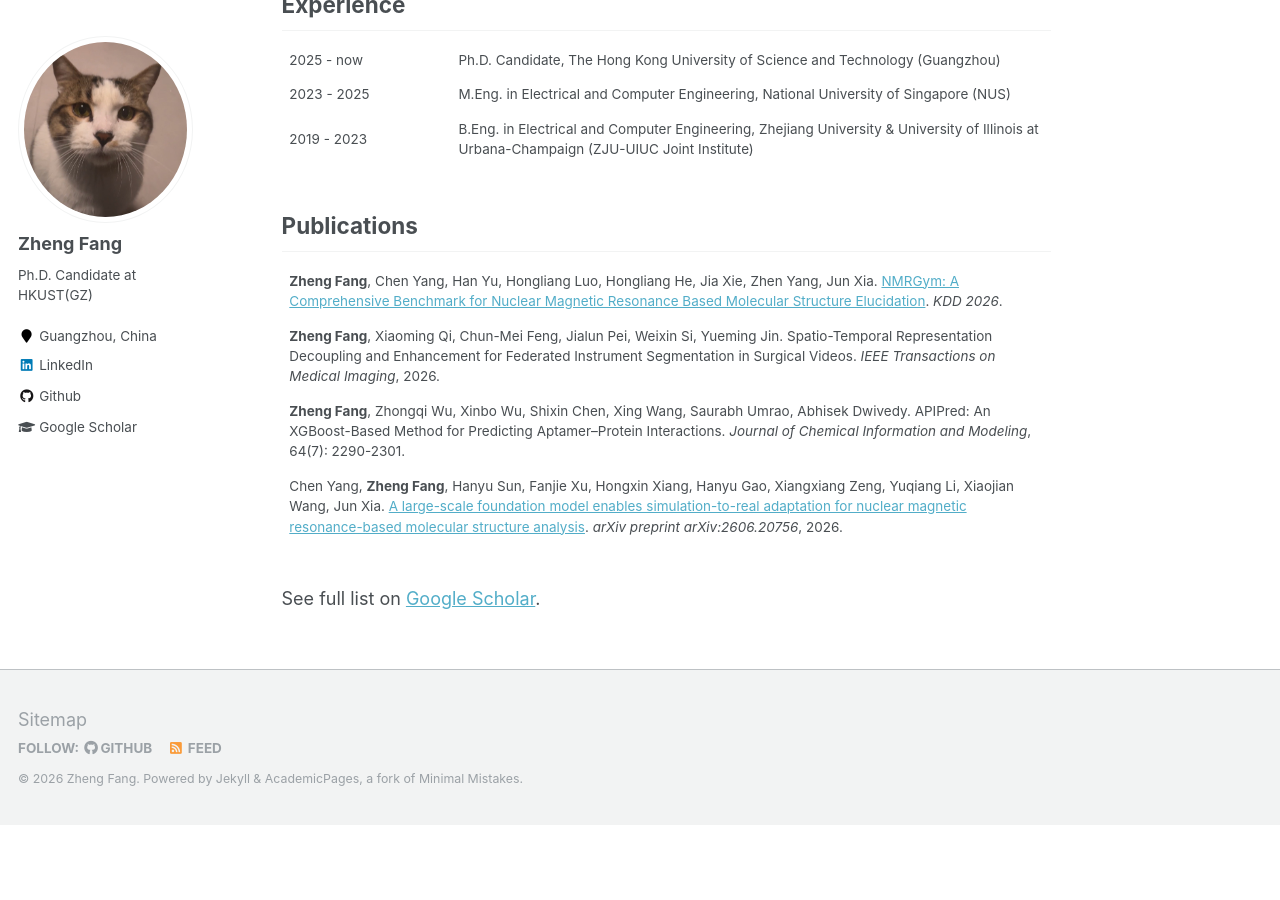
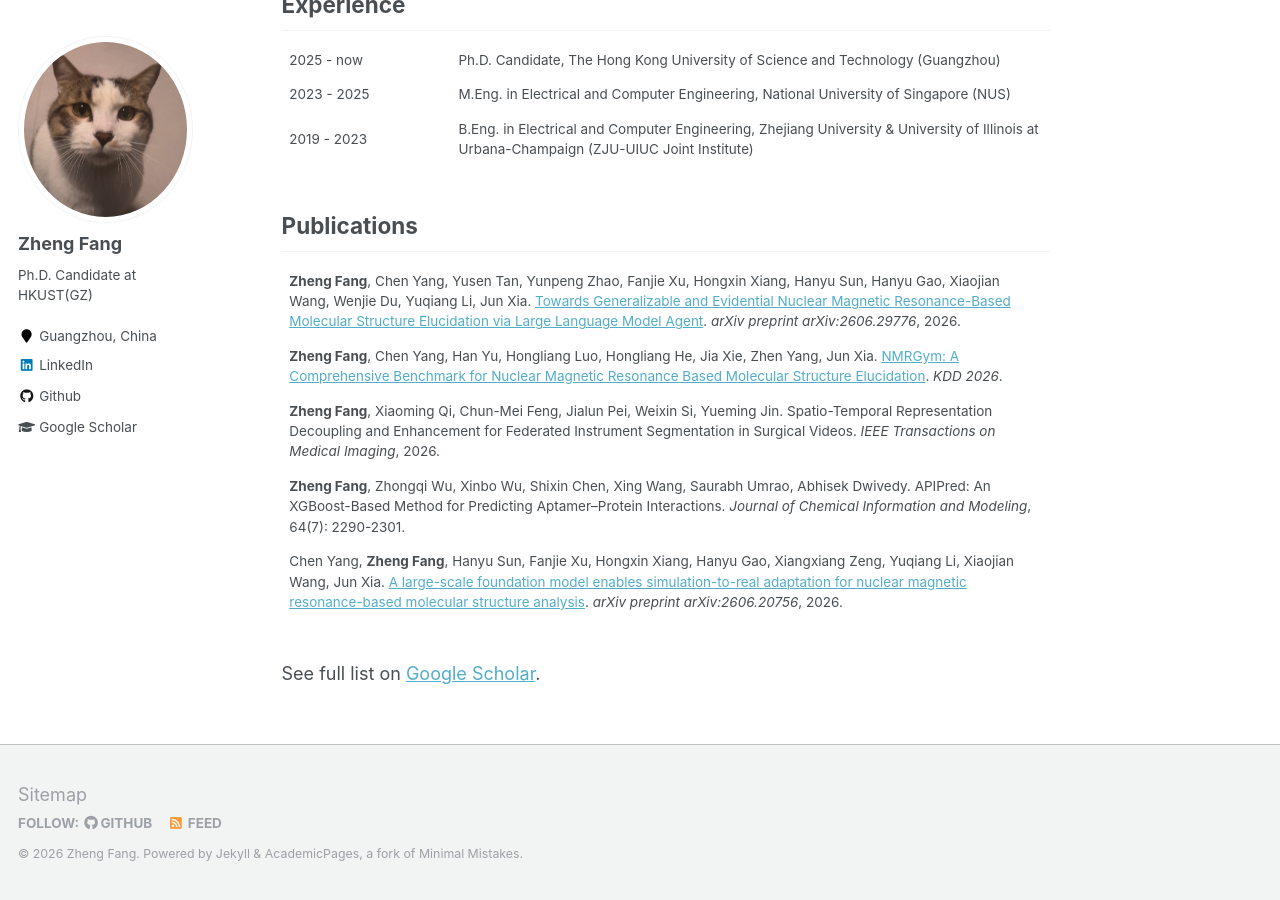
Before and after one commit to Meaw0415/zhengf.github.io, a Jekyll site: the page built from _pages/about.md, in a window 1280 px wide and 900 px high, scrolled down 577 px. Built offline with Jekyll 4.4.1, drawn with Linux system fonts in a browser that asks for light colours; before the commit the page ends 1402 px from its top, so only the background shows below that.

Commit message:
Add NMRAgent to homepage publications

```diff
--- a/_pages/about.md
+++ b/_pages/about.md
@@ -74,6 +74,9 @@ table, th, td {
 
 <table>
   <tr>
+    <td><b>Zheng Fang</b>, Chen Yang, Yusen Tan, Yunpeng Zhao, Fanjie Xu, Hongxin Xiang, Hanyu Sun, Hanyu Gao, Xiaojian Wang, Wenjie Du, Yuqiang Li, Jun Xia. <a href="https://arxiv.org/html/2606.29776v1">Towards Generalizable and Evidential Nuclear Magnetic Resonance-Based Molecular Structure Elucidation via Large Language Model Agent</a>. <i>arXiv preprint arXiv:2606.29776</i>, 2026.</td>
+  </tr>
+  <tr>
     <td><b>Zheng Fang</b>, Chen Yang, Han Yu, Hongliang Luo, Hongliang He, Jia Xie, Zhen Yang, Jun Xia. <a href="https://arxiv.org/abs/2601.15763">NMRGym: A Comprehensive Benchmark for Nuclear Magnetic Resonance Based Molecular Structure Elucidation</a>. <i>KDD 2026</i>.</td>
   </tr>
   <tr>
```
